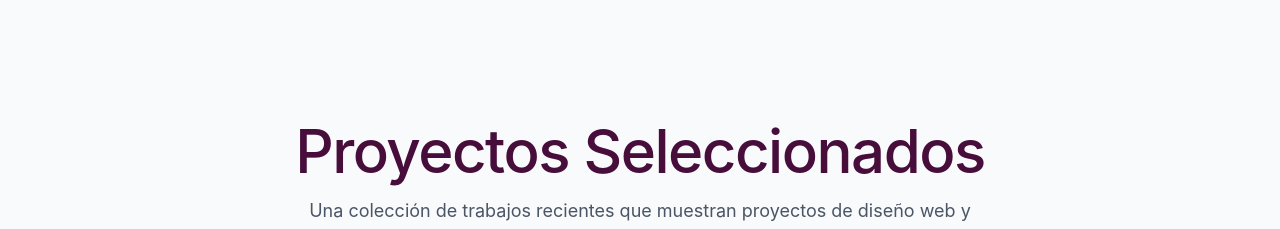
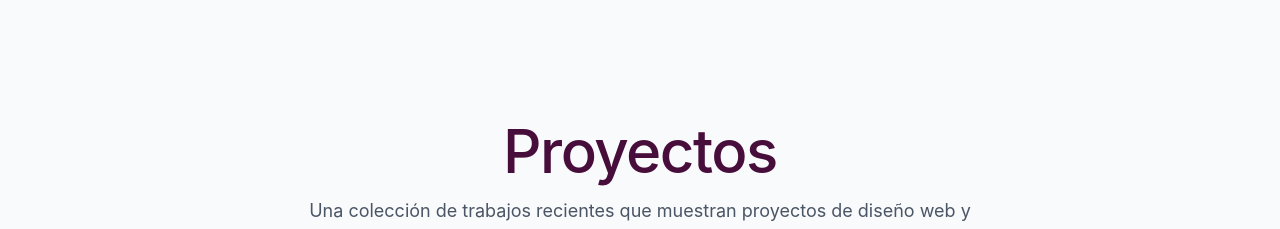
Before and after one commit to avallejorivera360-bot/ana-porfolio, a React (Vite) app: page / in a window 1280 px wide. Shown: the part 820-1049 px from the top of the page. Built offline with nearby package versions, Linux system fonts and the light colour scheme.

Commit message:
Proyectos seleccionados > Proyectos

```diff
--- a/src/app/components/Projects.tsx
+++ b/src/app/components/Projects.tsx
@@ -15,7 +15,7 @@ export function Projects() {
           className="mb-16"
         >
           <h2 className="text-4xl md:text-5xl lg:text-6xl tracking-tight mb-4 text-[#470d3b] dark:text-[#E48679] text-center">
-            Proyectos Seleccionados
+            Proyectos
           </h2>
           <p className="text-lg text-gray-600 dark:text-gray-400 max-w-2xl mx-auto text-center">
             Una colección de trabajos recientes que muestran proyectos de diseño web y desarrollo para clientes en diversas industrias.
```
